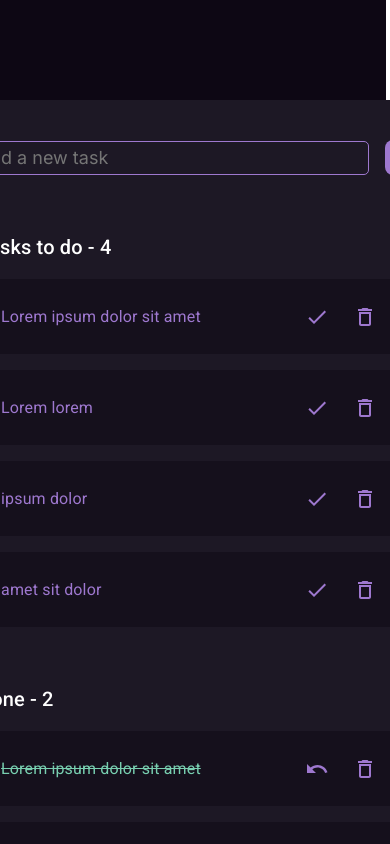
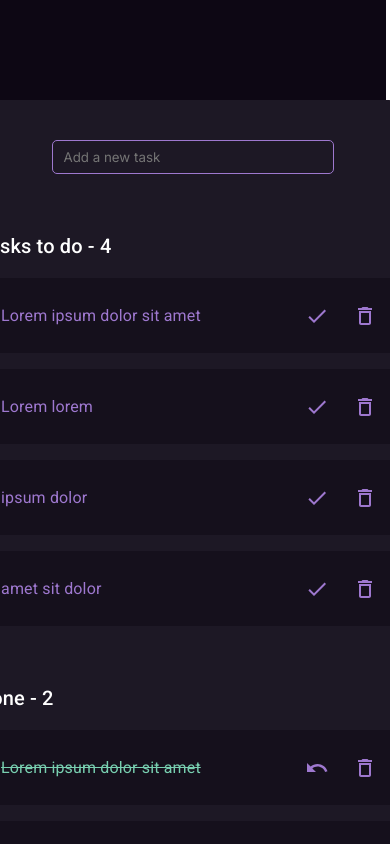
Before and after one commit to bilalseen/todolist-mui, a React (Create React App) app: page / in a window 390 px wide. Shown: the top 844 px of the page. Built offline with nearby package versions, Linux system fonts and the light colour scheme.

Commit message:
style: Refactor styles for responsiveness
- Update styling to ensure responsiveness across different screen sizes.
- Adjust layout, spacing, and sizing to provide optimal viewing experience on various devices.
- Utilize responsive design principles to enhance usability and accessibility.

```diff
--- a/src/components/Addbar.jsx
+++ b/src/components/Addbar.jsx
@@ -3,8 +3,6 @@ import { Box, IconButton, Tooltip } from "@mui/material";
 import React, { useState } from "react";
 
 const Addbar = ({ text, setText, onClick }) => {
-  const [inputBorderColor, setInputBorderColor] = useState("#9E78CF");
-
   return (
     <Box
       sx={{
@@ -15,18 +13,17 @@ const Addbar = ({ text, setText, onClick }) => {
       }}
     >
       <input
-        onFocus={() => setInputBorderColor("#9E78CF")}
         value={text}
         style={{
-          border: `1px solid ${inputBorderColor}`,
+          border: `1px solid #9E78CF`,
           height: "30px",
-          width: "380px",
+          width: "60%",
           borderRadius: "5px",
           backgroundColor: "transparent",
           paddingInline: "10px",
           color: "#9E78CF",
           outline: 0,
-          fontSize: "18px",
+          fontSize: { xs: "12px", md: "16px" },
         }}
         onKeyDown={(item) => {
           if (item.key === "Enter") {
@@ -38,10 +35,10 @@ const Addbar = ({ text, setText, onClick }) => {
       />
       <Tooltip title="Ekle" placement="top">
         <IconButton
-          // onClick={text ? null : setInputBorderColor("red")}
           onClick={onClick}
           aria-label="delete"
           sx={{
+            display: { xs: "none", md: "flex" },
             color: "white",
             bgcolor: "#9E78CF",
             borderRadius: 2,
```
